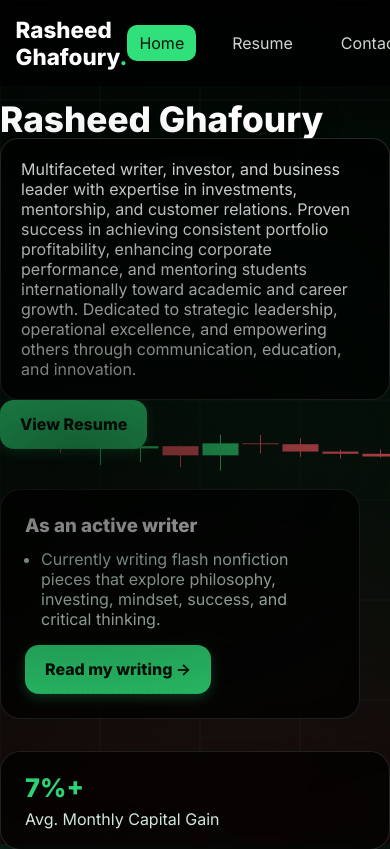
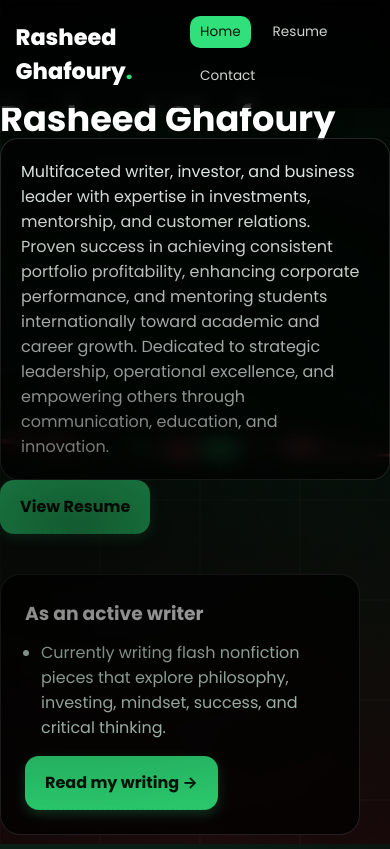
Before and after one commit to basitazizi/rgtest, a plain HTML site: page index.html in a window 390 px wide. Shown: the top 849 px of the page. Drawn offline with Linux system fonts and the light colour scheme.

Commit message:
update and push all

```diff
--- a/index.html
+++ b/index.html
@@ -4,8 +4,8 @@
     <meta charset="UTF-8" />
     <meta name="viewport" content="width=device-width, initial-scale=1" />
     <title>Rasheed Ghafoury — Portfolio</title>
-    <!-- Google Fonts -->
-    <link href="https://fonts.googleapis.com/css2?family=Inter:wght@300;400;600;800&display=swap" rel="stylesheet">
+    <!-- Google Fonts: Poppins for improved readability -->
+    <link href="https://fonts.googleapis.com/css2?family=Poppins:wght@300;400;600;700;800&display=swap" rel="stylesheet">
     <!-- Combined stylesheet (base + custom home) -->
     <!-- Use root-level stylesheet for all pages -->
     <link rel="stylesheet" href="style.css" />
--- a/style.css
+++ b/style.css
@@ -27,11 +27,15 @@
 *{ box-sizing:border-box; }
 html,body{ height:100%; }
 body{
-  margin:0;
-  font-family: Inter, system-ui, -apple-system, Segoe UI, Roboto, "Helvetica Neue", Arial, "Noto Sans", "Liberation Sans", sans-serif;
-  color:var(--text);
-  background: radial-gradient(1200px 800px at 20% -10%, #0a2a1d 0%, #0b0c0b 40%), var(--bg);
-  overflow-x:hidden;
+  margin: 0;
+  /* Use a cleaner, more legible font stack. Poppins offers rounded
+     letterforms and improved readability on smaller screens. */
+  font-family: "Poppins", Inter, system-ui, -apple-system, Segoe UI, Roboto,
+    "Helvetica Neue", Arial, "Noto Sans", "Liberation Sans", sans-serif;
+  color: var(--text);
+  background: radial-gradient(1200px 800px at 20% -10%, #0a2a1d 0%, #0b0c0b 40%),
+    var(--bg);
+  overflow-x: hidden;
 }
 
 .container{ width:min(1120px, 92%); margin-inline:auto; }
@@ -339,6 +343,21 @@ main a:hover{ color: var(--green); border-bottom-color: rgba(10,170,102,.7); }
 .rg-nav a:hover{ background: rgba(10,170,102,0.15); color: var(--rg-white); }
 .rg-nav a.active{ background: var(--rg-green); color: #04160b; }
 
+/* Responsive navigation: on narrow screens, wrap links to prevent
+   truncation. Reduce font size and padding so that “Contact” remains
+   fully visible. */
+@media (max-width: 600px){
+  .rg-nav{
+    flex-wrap: wrap;
+    gap: 12px;
+    justify-content: flex-start;
+  }
+  .rg-nav a{
+    font-size: 0.85rem;
+    padding: 6px 10px;
+  }
+}
+
 /* Hero layout */
 #rg-home{
   position: relative;
```
Also changed, not shown: contact.html (+2 -2 lines), resume.html (+1 -1 lines).
